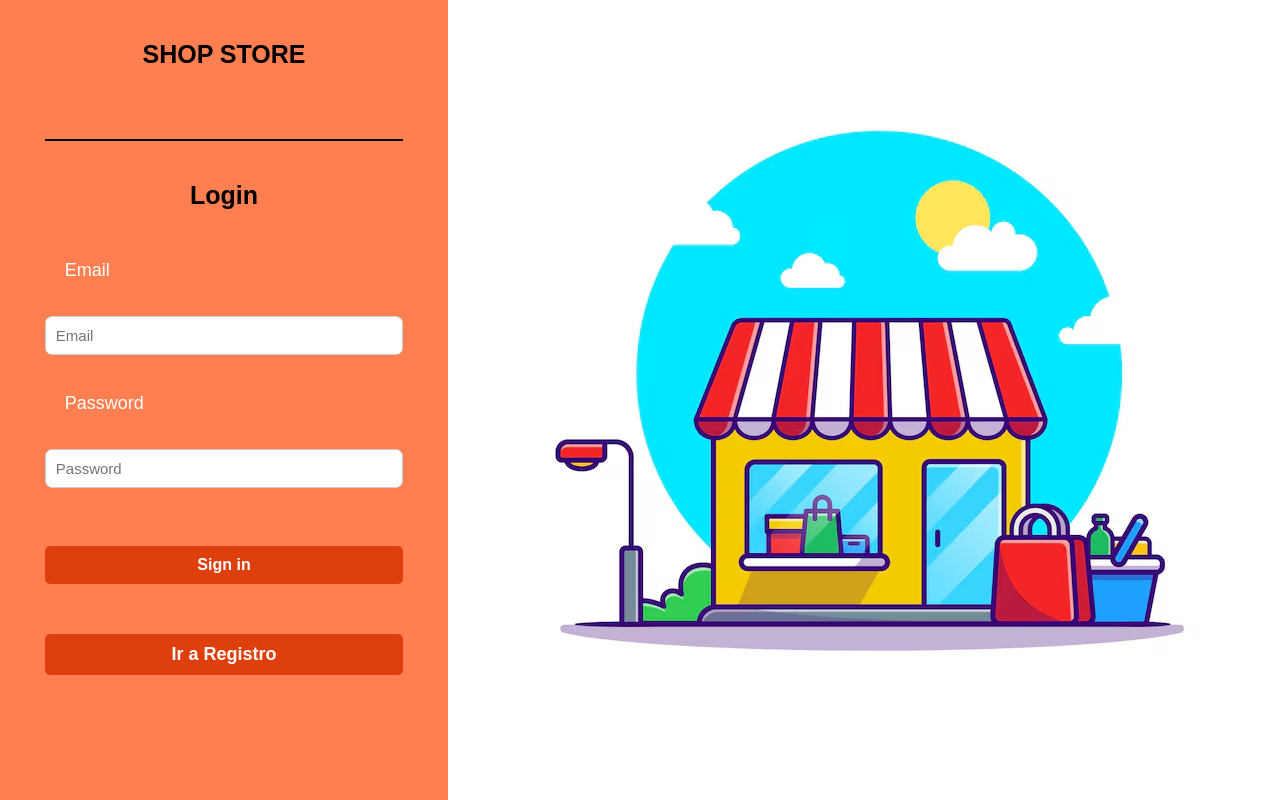
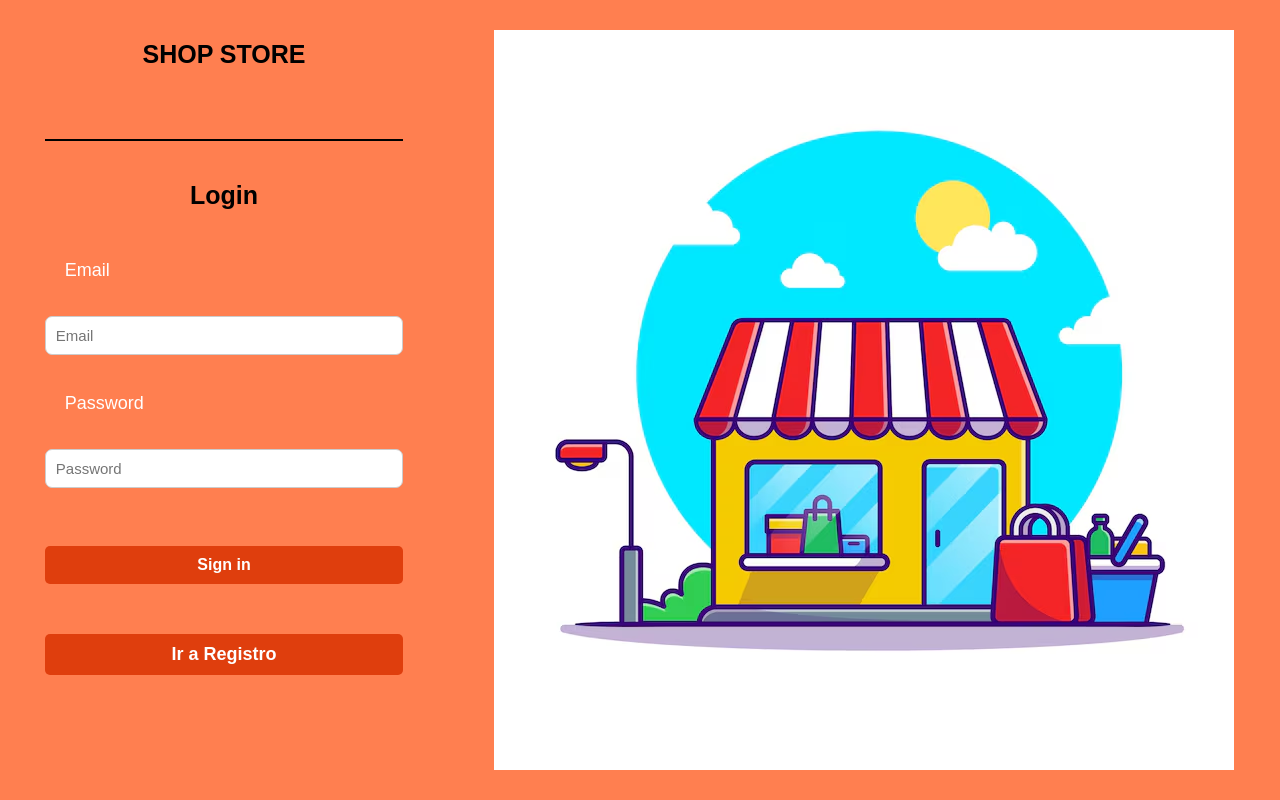
Before and after one commit to Mateo-Ortiz007/pruebas-sin-ia2, a React (Vite) app in the folder frontend/: page /login in a window 1280 px wide. Built offline with nearby package versions, Linux system fonts and the light colour scheme.

Commit message:
arreglos 91

```diff
--- a/frontend/src/modules/productos/productos.css
+++ b/frontend/src/modules/productos/productos.css
@@ -1,21 +1,34 @@
-.producst-main-container {
+body {
+  margin: 0;
+  background-color: coral;
+  display: flex;
+  justify-content: center;
+  align-items: center;
+  min-height: 100vh;
+}
+
+/* Nombre corregido */
+.products-main-container {
   background-color: coral;
   height: 100vh;
-  margin: 0;
-  padding: 0;
+  width: 100%;
+  display: flex;
+  justify-content: center;
+  align-items: center;
 }
+
 .products-container {
   width: 800px;
   padding: 40px;
-  margin: 50px 0 50px 50px;
   background: #ffffff;
   border-radius: 12px;
   box-shadow: 0 4px 8px rgba(0, 0, 0, 0.1);
   font-family: Arial, sans-serif;
   display: flex;
   flex-direction: column;
-  gap: 20px; /* separa secciones verticalmente */
+  gap: 20px;
   border: 2px solid #000;
+  margin: 0; /* quita el margen que lo descentraba */
 }
 
 /* Título */
--- a/frontend/src/modules/productos/productos.jsx
+++ b/frontend/src/modules/productos/productos.jsx
@@ -111,7 +111,7 @@ function Productos() {
         );
 
   return (
-    <div className="producst-main-container ">
+    <div className="products-main-container ">
       <div className="products-container">
         <h1>Productos</h1>
 
```
